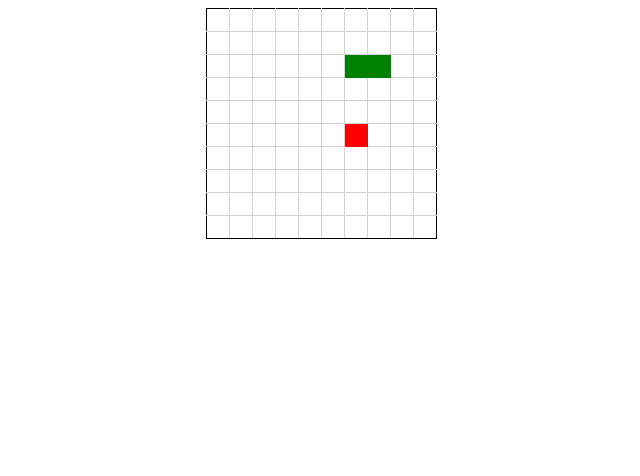
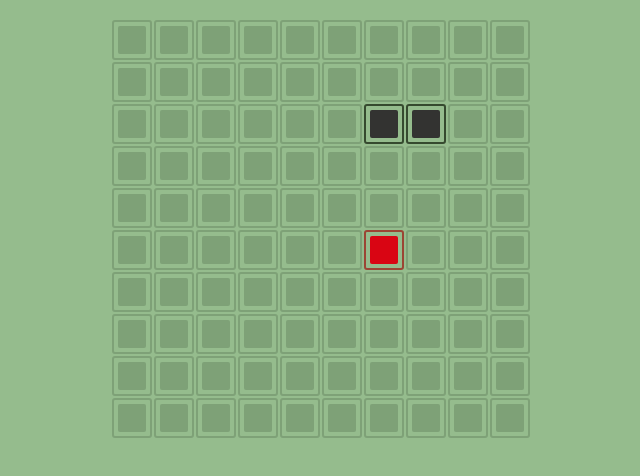
Before and after one commit to alexander-bochkov/snake, a website built with webpack: page public/index.html in a window 1280 px wide. Shown: the whole page, without its empty margins (319-959 px from the left). Built offline with nearby package versions, Linux system fonts and the light colour scheme.

Commit message:
Update playfield ui

```diff
--- a/src/Game.ts
+++ b/src/Game.ts
@@ -32,33 +32,20 @@ export default class Game {
   }
 
   start() {
-    const snakePosition = this.snake.getPosition();
-    const applePosition = this.apple.getPosition();
-
-    this.playfield.renderField();
-    this.playfield.renderSnake(snakePosition);
-    this.playfield.renderApple(applePosition);
-
+    this.draw();
     this.activateControl();
     setTimeout(this.startMovement.bind(this), START_DELAY);
   }
 
   restart() {
     this.stopMovement();
-
-    this.playfield.removeSnake();
-    this.playfield.removeApple();
-
     this.snake.setPosition([SNAKE_START_POSITION]);
     this.snake.setDirection(SNAKE_START_DIRECTION);
 
     const snakePosition = this.snake.getPosition();
     this.apple.setPosition(Apple.createNewPosition(snakePosition, ROWS, COLUMNS));
 
-    const applePosition = this.apple.getPosition();
-
-    this.playfield.renderSnake(snakePosition);
-    this.playfield.renderApple(applePosition);
+    this.draw();
 
     setTimeout(this.startMovement.bind(this), START_DELAY);
   }
@@ -122,7 +109,7 @@ export default class Game {
 
     switch (snakeDirection) {
       case DIRECTION.RIGHT: {
-        this.playfield.removeSnake();
+        // this.playfield.removeSnake();
 
         const [headX, headY] = this.snake.getPosition()[SNAKE_HEAD];
         const nextY = headY + 1;
@@ -139,25 +126,25 @@ export default class Game {
         const wasAppleEaten = this.wasAppleEaten(nextHeadPosition);
 
         if (wasAppleEaten) {
-          this.playfield.removeApple();
+          // this.playfield.removeApple();
 
           nextSnakePosition = this.calculateNextSnakePosition(nextHeadPosition, wasAppleEaten);
 
           const nextApplePosition = Apple.createNewPosition(nextSnakePosition, ROWS, COLUMNS);
           this.apple.setPosition(nextApplePosition);
-          this.playfield.renderApple(nextApplePosition);
+          // this.playfield.renderApple(nextApplePosition);
         } else {
           nextSnakePosition = this.calculateNextSnakePosition(nextHeadPosition, wasAppleEaten);
         }
 
         this.snake.setPosition(nextSnakePosition);
-        this.playfield.renderSnake(nextSnakePosition);
+        // this.playfield.renderSnake(nextSnakePosition);
 
         break;
       }
 
       case DIRECTION.LEFT: {
-        this.playfield.removeSnake();
+        // this.playfield.removeSnake();
 
         const [headX, headY] = this.snake.getPosition()[SNAKE_HEAD];
         const nextY = headY - 1;
@@ -174,25 +161,25 @@ export default class Game {
         const wasAppleEaten = this.wasAppleEaten(nextHeadPosition);
 
         if (wasAppleEaten) {
-          this.playfield.removeApple();
+          // this.playfield.removeApple();
 
           nextSnakePosition = this.calculateNextSnakePosition(nextHeadPosition, wasAppleEaten);
 
           const nextApplePosition = Apple.createNewPosition(nextSnakePosition, ROWS, COLUMNS);
           this.apple.setPosition(nextApplePosition);
-          this.playfield.renderApple(nextApplePosition);
+          // this.playfield.renderApple(nextApplePosition);
         } else {
           nextSnakePosition = this.calculateNextSnakePosition(nextHeadPosition, wasAppleEaten);
         }
 
         this.snake.setPosition(nextSnakePosition);
-        this.playfield.renderSnake(nextSnakePosition);
+        // this.playfield.renderSnake(nextSnakePosition);
 
         break;
       }
 
       case DIRECTION.DOWN: {
-        this.playfield.removeSnake();
+        // this.playfield.removeSnake();
 
         const [headX, headY] = this.snake.getPosition()[SNAKE_HEAD];
         const nextX = headX + 1;
@@ -209,25 +196,25 @@ export default class Game {
         const wasAppleEaten = this.wasAppleEaten(nextHeadPosition);
 
         if (wasAppleEaten) {
-          this.playfield.removeApple();
+          // this.playfield.removeApple();
 
           nextSnakePosition = this.calculateNextSnakePosition(nextHeadPosition, wasAppleEaten);
 
           const nextApplePosition = Apple.createNewPosition(nextSnakePosition, ROWS, COLUMNS);
           this.apple.setPosition(nextApplePosition);
-          this.playfield.renderApple(nextApplePosition);
+          // this.playfield.renderApple(nextApplePosition);
         } else {
           nextSnakePosition = this.calculateNextSnakePosition(nextHeadPosition, wasAppleEaten);
         }
 
         this.snake.setPosition(nextSnakePosition);
-        this.playfield.renderSnake(nextSnakePosition);
+        // this.playfield.renderSnake(nextSnakePosition);
 
         break;
       }
 
       case DIRECTION.UP: {
-        this.playfield.removeSnake();
+        // this.playfield.removeSnake();
 
         const [headX, headY] = this.snake.getPosition()[SNAKE_HEAD];
         const nextX = headX - 1;
@@ -244,19 +231,19 @@ export default class Game {
         const wasAppleEaten = this.wasAppleEaten(nextHeadPosition);
 
         if (wasAppleEaten) {
-          this.playfield.removeApple();
+          // this.playfield.removeApple();
 
           nextSnakePosition = this.calculateNextSnakePosition(nextHeadPosition, wasAppleEaten);
 
           const nextApplePosition = Apple.createNewPosition(nextSnakePosition, ROWS, COLUMNS);
           this.apple.setPosition(nextApplePosition);
-          this.playfield.renderApple(nextApplePosition);
+          // this.playfield.renderApple(nextApplePosition);
         } else {
           nextSnakePosition = this.calculateNextSnakePosition(nextHeadPosition, wasAppleEaten);
         }
 
         this.snake.setPosition(nextSnakePosition);
-        this.playfield.renderSnake(nextSnakePosition);
+        // this.playfield.renderSnake(nextSnakePosition);
 
         break;
       }
@@ -265,6 +252,7 @@ export default class Game {
     }
 
     this.snake.setCanChangeDirection(true);
+    this.draw();
   }
 
   private isGameOver(nextHeadPosition: Position): boolean {
@@ -298,4 +286,11 @@ export default class Game {
 
     return nextSnakePosition;
   }
+
+  private draw() {
+    const snakePosition = this.snake.getPosition();
+    const applePosition = this.apple.getPosition();
+
+    this.playfield.draw(snakePosition, applePosition);
+  }
 }
--- a/src/Playfield.ts
+++ /dev/null
@@ -1,85 +0,0 @@
-import { convertPositionToId } from './utils';
-import { APP_ID, APPLE_CLASS, PLAYFIELD_ID, SEPARATOR, SNAKE_CLASS } from './constants';
-import type { Position, SnakePosition } from './types';
-
-export default class Playfield {
-  private appEl: HTMLDivElement | null = null;
-
-  private readonly rows: number;
-
-  private readonly columns: number;
-
-  constructor(rows: number, columns: number) {
-    this.rows = rows;
-    this.columns = columns;
-  }
-
-  private createRows(): Array<HTMLTableRowElement> {
-    const rows: Array<HTMLTableRowElement> = [];
-
-    for (let i = 0; i < this.rows; i += 1) {
-      const row = document.createElement('tr');
-      row.setAttribute('id', `${i}`);
-
-      const cells = this.createCells(i);
-      cells.forEach((cell) => row.appendChild(cell));
-
-      rows.push(row);
-    }
-
-    return rows;
-  }
-
-  private createCells(rowId: number): Array<HTMLTableCellElement> {
-    const cells: Array<HTMLTableCellElement> = [];
-
-    for (let i = 0; i < this.columns; i += 1) {
-      const cell = document.createElement('td');
-      cell.setAttribute('id', `${rowId}${SEPARATOR}${i}`);
-
-      cells.push(cell);
-    }
-
-    return cells;
-  }
-
-  renderField() {
-    if (!this.appEl) {
-      this.appEl = document.getElementById(APP_ID) as HTMLDivElement;
-    }
-
-    const playfield = document.createElement('table');
-    playfield.setAttribute('id', PLAYFIELD_ID);
-
-    const rows = this.createRows();
-    rows.forEach((row) => playfield.appendChild(row));
-
-    this.appEl.appendChild(playfield);
-  }
-
-  // eslint-disable-next-line class-methods-use-this
-  renderSnake(snakePosition: SnakePosition) {
-    snakePosition.forEach((position) => {
-      const cell = document.getElementById(convertPositionToId(position));
-      if (cell) cell.classList.add(SNAKE_CLASS);
-    });
-  }
-
-  // eslint-disable-next-line class-methods-use-this
-  removeSnake() {
-    const cells = document.querySelectorAll(`.${SNAKE_CLASS}`);
-    cells.forEach((cell) => cell.classList.remove(SNAKE_CLASS));
-  }
-
-  // eslint-disable-next-line class-methods-use-this
-  renderApple(applePosition: Position) {
-    const cell = document.getElementById(convertPositionToId(applePosition));
-    if (cell) cell.classList.add(APPLE_CLASS);
-  }
-
-  // eslint-disable-next-line class-methods-use-this
-  removeApple() {
-    const cell = document.querySelector(`.${APPLE_CLASS}`);
-    if (cell) cell.classList.remove(APPLE_CLASS);
-  }
-}
--- /dev/null
+++ b/src/Playfield/constants.ts
@@ -0,0 +1,43 @@
+export const APP_ID = 'app';
+export const PLAYFIELD_ID = 'playfield';
+
+export const CANVAS_SIZE = '418';
+
+export const PLAYFIELD_SIZE = 10;
+
+export const BORDER_RADIUS = 2;
+
+export const CELL_GAP = 2;
+export const CELL_SIZE = 40;
+
+export const FILL_GAP = 4;
+export const FILL_SIZE = 28;
+
+export const STROKE_WIDTH = 2;
+
+export enum CELL_TYPE {
+  APPLE = 'apple',
+  GROUND = 'ground',
+  SNAKE_PART = 'snakePart',
+}
+
+const APPLE_CELL = {
+  FILL_COLOR: '#D90513',
+  STROKE_COLOR: '#9B4534',
+};
+
+const GROUND_CELL = {
+  FILL_COLOR: '#7EA177',
+  STROKE_COLOR: '#7EA177',
+};
+
+const SNAKE_PART_CELL = {
+  FILL_COLOR: '#333331',
+  STROKE_COLOR: '#364A2F',
+};
+
+export const CELL = {
+  [CELL_TYPE.APPLE]: APPLE_CELL,
+  [CELL_TYPE.GROUND]: GROUND_CELL,
+  [CELL_TYPE.SNAKE_PART]: SNAKE_PART_CELL,
+};
--- /dev/null
+++ b/src/Playfield/index.ts
@@ -0,0 +1,117 @@
+import { POSITION_X, POSITION_Y } from '../constants';
+import type { Position, SnakePosition } from '../types';
+import {
+  APP_ID,
+  BORDER_RADIUS,
+  CANVAS_SIZE,
+  CELL_GAP,
+  CELL_SIZE,
+  CELL_TYPE,
+  CELL,
+  FILL_GAP,
+  FILL_SIZE,
+  PLAYFIELD_ID,
+  PLAYFIELD_SIZE,
+  STROKE_WIDTH,
+} from './constants';
+
+export default class Playfield {
+  constructor() {
+    this.init();
+  }
+
+  private init() {
+    const playField = document.createElement('canvas');
+    playField.setAttribute('id', PLAYFIELD_ID);
+    playField.setAttribute('height', CANVAS_SIZE);
+    playField.setAttribute('width', CANVAS_SIZE);
+
+    const app = document.getElementById(APP_ID);
+    app?.appendChild(playField);
+  }
+
+  draw(snakePosition: SnakePosition, applePosition: Position) {
+    this.clearPlayfield();
+    this.drawCells(snakePosition, applePosition);
+  }
+
+  private clearPlayfield() {
+    const playField = document.getElementById(PLAYFIELD_ID) as HTMLCanvasElement | null;
+    const context = playField?.getContext('2d');
+
+    if (!playField || !context) return;
+
+    context.clearRect(0, 0, playField.width, playField.height);
+  }
+
+  private drawCells(snakePosition: SnakePosition, applePosition: Position) {
+    for (let row = 0; row < PLAYFIELD_SIZE; row += 1) {
+      for (let column = 0; column < PLAYFIELD_SIZE; column += 1) {
+        const cellType = this.getCellType(row, column, snakePosition, applePosition);
+        this.drawCell(row, column, cellType);
+      }
+    }
+  }
+
+  private getCellType(row: number, column: number, snakePosition: SnakePosition, applePosition: Position): CELL_TYPE {
+    if (this.isApple(row, column, applePosition)) return CELL_TYPE.APPLE;
+    if (this.isSnakePart(row, column, snakePosition)) return CELL_TYPE.SNAKE_PART;
+    return CELL_TYPE.GROUND;
+  }
+
+  private isApple(row: number, column: number, applePosition: Position): boolean {
+    return applePosition[POSITION_X] === row && applePosition[POSITION_Y] === column;
+  }
+
+  private isSnakePart(row: number, column: number, snakePosition: SnakePosition) {
+    return snakePosition.some((snakePart) => snakePart[POSITION_X] === row && snakePart[POSITION_Y] === column);
+  }
+
+  private drawCell(row: number, column: number, type: CELL_TYPE) {
+    // Half of the stroke is drawn on the inner side, and half on the outer side
+    // https://developer.mozilla.org/en-US/docs/Web/API/CanvasRenderingContext2D/stroke
+    const offset = STROKE_WIDTH / 2;
+
+    const totalGapSizeX = column * CELL_GAP;
+    const totalCellsSizeX = column * CELL_SIZE;
+
+    const totalGapSizeY = row * CELL_GAP;
+    const totalCellsSizeY = row * CELL_SIZE;
+
+    const strokeX = totalGapSizeX + totalCellsSizeX + offset;
+    const strokeY = totalGapSizeY + totalCellsSizeY + offset;
+
+    const fillX = strokeX + FILL_GAP + offset;
+    const fillY = strokeY + FILL_GAP + offset;
+
+    this.drawStroke(strokeX, strokeY, type);
+    this.drawFill(fillX, fillY, type);
+  }
+
+  private drawStroke(x: number, y: number, type: CELL_TYPE) {
+    const playField = document.getElementById(PLAYFIELD_ID) as HTMLCanvasElement | null;
+    const context = playField?.getContext('2d');
+
+    if (!playField || !context) return;
+
+    const size = CELL_SIZE - STROKE_WIDTH;
+
+    context.beginPath();
+    context.lineWidth = STROKE_WIDTH;
+    context.strokeStyle = CELL[type].STROKE_COLOR;
+    context.roundRect(x, y, size, size, BORDER_RADIUS);
+    context.stroke();
+  }
+
+  private drawFill(x: number, y: number, type: CELL_TYPE) {
+    const playField = document.getElementById(PLAYFIELD_ID) as HTMLCanvasElement | null;
+    const context = playField?.getContext('2d');
+
+    if (!playField || !context) return;
+
+    context.beginPath();
+    context.fillStyle = CELL[type].FILL_COLOR;
+    context.roundRect(x, y, FILL_SIZE, FILL_SIZE, BORDER_RADIUS);
+    context.fill();
+  }
+}
--- a/src/constants.ts
+++ b/src/constants.ts
@@ -2,14 +2,6 @@ import { Position } from './types';
 
 export const COLUMNS = 10;
 export const ROWS = 10;
-
-export const SEPARATOR = ':';
-
-export const APP_ID = 'app';
-export const PLAYFIELD_ID = 'playfield';
-
-export const APPLE_CLASS = 'apple';
-export const SNAKE_CLASS = 'snake';
 
 export const POSITION_X = 0;
 export const POSITION_Y = 1;
--- a/src/index.ts
+++ b/src/index.ts
@@ -6,7 +6,7 @@ import { COLUMNS, ROWS, SNAKE_START_DIRECTION, SNAKE_START_POSITION } from './co
 import './style.scss';
 
 const game = new Game(
-  new Playfield(ROWS, COLUMNS),
+  new Playfield(),
   new Snake(SNAKE_START_POSITION, SNAKE_START_DIRECTION),
   new Apple(Apple.createNewPosition([SNAKE_START_POSITION], ROWS, COLUMNS))
 );
--- a/src/style.scss
+++ b/src/style.scss
@@ -1,36 +1,10 @@
-#playfield {
-  border-collapse: collapse;
-  margin: auto;
+body {
+  background-color: #95bc8d;
+  margin: 0;
 }
 
-#playfield td {
-  border: 1px solid lightgray;
-  height: 20px;
-  width: 20px;
+#app {
+  display: flex;
+  justify-content: center;
+  margin-top: 20px;
 }
-
-#playfield td:first-child {
-  border-left: 1px solid black;
-}
-
-#playfield td:last-child {
-  border-right: 1px solid black;
-}
-
-#playfield tr:first-child td {
-  border-top: 1px solid black;
-}
-
-#playfield tr:last-child td {
-  border-bottom: 1px solid black;
-}
-
-#playfield .snake {
-  background: green;
-  border: 1px solid green;
-}
-
-#playfield .apple {
-  background: red;
-  border: 1px solid red;
-}
--- a/src/utils.ts
+++ /dev/null
@@ -1,5 +0,0 @@
-import { SEPARATOR } from './constants';
-import type { Position } from './types';
-
-// eslint-disable-next-line import/prefer-default-export
-export const convertPositionToId = (position: Position) => position.join(SEPARATOR);
```
Also changed, not shown: .eslintrc.json.
